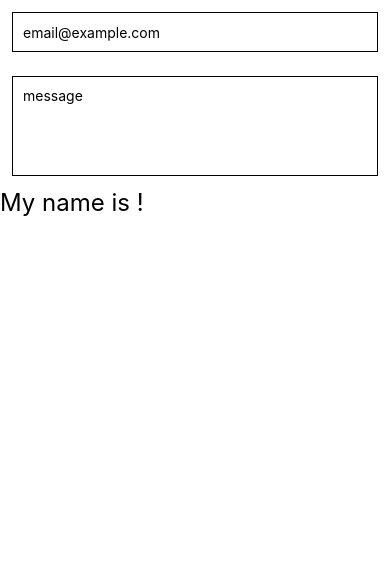
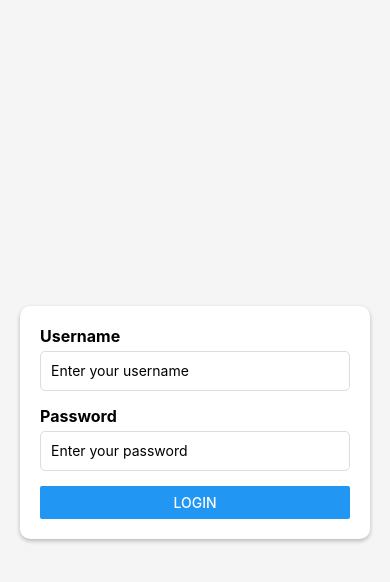
Before and after one commit to jas4code/codevodlution-react-native, a React Native app: screen / in a window 390 px wide. Shown: the top 582 px of the page. Built offline with nearby package versions, Linux system fonts and the light colour scheme.

Commit message:
Setting up Code for Login Form Exercise

```diff
--- a/App.js
+++ b/App.js
@@ -1,35 +1,54 @@
-import { StyleSheet, Text, View, StatusBar, SafeAreaView, TextInput } from 'react-native';
-import { useState } from 'react';
+import { StyleSheet, Text, View, TextInput, Button } from 'react-native';
+import React, { useState } from 'react';
 
 export default function App() {
-	const [name, setName] = useState('');
+	const [username, setUsername] = useState('');
+	const [password, setPassword] = useState('');
 
 	return (
-		<SafeAreaView style={styles.container}>
-			<TextInput style={styles.input} value={name} onChangeText={setName} placeholder='email@example.com' autoCapitalize='none' autoCorrect={false} secureTextEntry keyboardType='default' />
-			<TextInput style={[styles.input, styles.multilineText]} placeholder='message' multiline />
-			<Text style={styles.text}>My name is {name}!</Text>
-		</SafeAreaView>
+		<View style={styles.container}>
+			<View style={styles.form}>
+				<Text style={styles.label}>Username</Text>
+				<TextInput style={styles.input} placeholder='Enter your username' value={username} onChangeText={setUsername} />
+				<Text style={styles.label}>Password</Text>
+				<TextInput style={styles.input} placeholder='Enter your password' secureTextEntry value={password} onChangeText={setPassword} />
+				<Button title='login' onPress={() => {}} />
+			</View>
+		</View>
 	);
 }
 
 const styles = StyleSheet.create({
 	container: {
 		flex: 1,
-		backgroundColor: '#fff',
-		paddingTop: StatusBar.currentHeight,
+		justifyContent: 'center',
+		paddingHorizontal: 20,
+		backgroundColor: '#f5f5f5',
+	},
+	form: {
+		backgroundColor: 'white',
+		padding: 20,
+		borderRadius: 10,
+		shadowColor: 'black',
+		shadowOffset: {
+			width: 0,
+			height: 2,
+		},
+		shadowOpacity: 0.25,
+		shadowRadius: 4,
+		elevation: 5,
+	},
+	label: {
+		fontSize: 16,
+		marginBottom: 5,
+		fontWeight: 'bold',
 	},
 	input: {
 		height: 40,
-		margin: 12,
+		borderColor: '#ddd',
+		borderWidth: 1,
+		marginBottom: 15,
 		padding: 10,
-		borderWidth: 1,
-	},
-	text: {
-		fontSize: 24,
-	},
-	multilineText: {
-		minHeight: 100,
-		textAlignVertical: 'top',
+		borderRadius: 5,
 	},
 });
```
